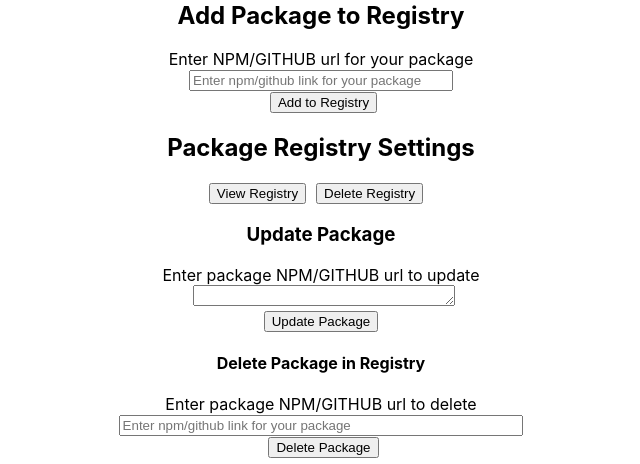
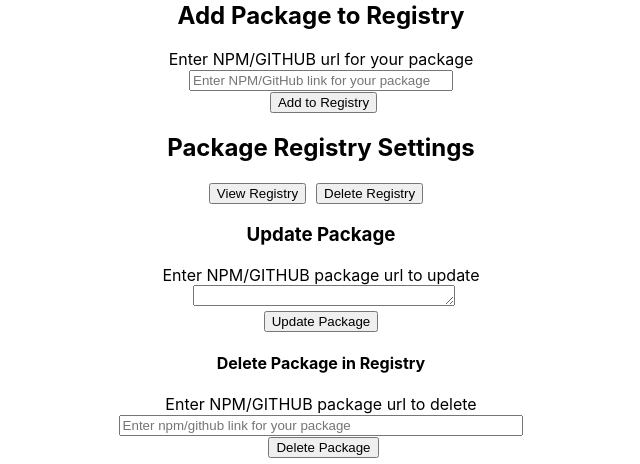
Before and after one commit to khdev00/web-app-phase2, a React (Create React App) app: page / in a window 1280 px wide. Shown: the part 299-763 px from the top of the page, without its empty margins (319-959 px from the left). Built offline with nearby package versions, Linux system fonts and the light colour scheme.

Commit message:
added buttons test

```diff
--- a/src/App.js
+++ b/src/App.js
@@ -63,7 +63,7 @@
   const addPackageToRegistry = () => {
     const packageLink = packageLinkInput.current.value.trim();
     if (!packageLink) {
-      alert("Please provide the npm/github link for your package.");
+      alert("Please provide the NPM/GitHub link for your package.");
       return;
     }
 
@@ -90,7 +90,7 @@
   const deletePackage = () => {
     const packageLink = packageLinkInput.current.value.trim();
     if (!packageLink) {
-      alert("Please provide the npm/github link for the package you want to delete.");
+      alert("Please provide the NPM/GitHub link for the package you want to delete.");
       return;
     }
 
@@ -124,7 +124,7 @@
 
     <h2>Add Package to Registry</h2>
     <label htmlFor="packageLinkAdd">Enter NPM/GITHUB url for your package</label><br />
-    <input className="textbox-width-large" type="text" ref={packageLinkInput} id="packageLinkAdd" placeholder="Enter npm/github link for your package" /><br />
+    <input className="textbox-width-large" type="text" ref={packageLinkInput} id="packageLinkAdd" placeholder="Enter NPM/GitHub link for your package" /><br />
     <button className="left" onClick={addPackageToRegistry}>Add to Registry</button>
 
     <h2>Package Registry Settings</h2>
@@ -133,13 +133,13 @@
 
     <div>
         <h3>Update Package</h3>
-        <label htmlFor="urlInputUpdate">Enter package NPM/GITHUB url to update</label><br />
+        <label htmlFor="urlInputUpdate">Enter NPM/GITHUB package url to update</label><br />
         <textarea className="left textbox-width-large" ref={updateUrlInput} id="urlInputUpdate" rows="1"></textarea><br />
         <button onClick={updatePackage}>Update Package</button>
     </div>
 
     <h4>Delete Package in Registry</h4>
-    <label htmlFor="packageLinkDelete">Enter package NPM/GITHUB url to delete</label><br />
+    <label htmlFor="packageLinkDelete">Enter NPM/GITHUB package url to delete</label><br />
     <input className="textbox-width-medium" type="text" ref={packageLinkInput} id="packageLinkDelete" placeholder="Enter npm/github link for your package" /><br />
     <button className="left" onClick={deletePackage}>Delete Package</button>
   </div>
--- a/src/tsconfig.json
+++ b/src/tsconfig.json
@@ -11,6 +11,7 @@
     },
     "include": [
       "./*.ts"                     // Specifies the files to include in compilation
+
     ],
     "exclude": [
       "node_modules"                    // Specifies the files to exclude from compilation
```
Also changed, not shown: 2 other files (tests, documents, lock files or other folders).
